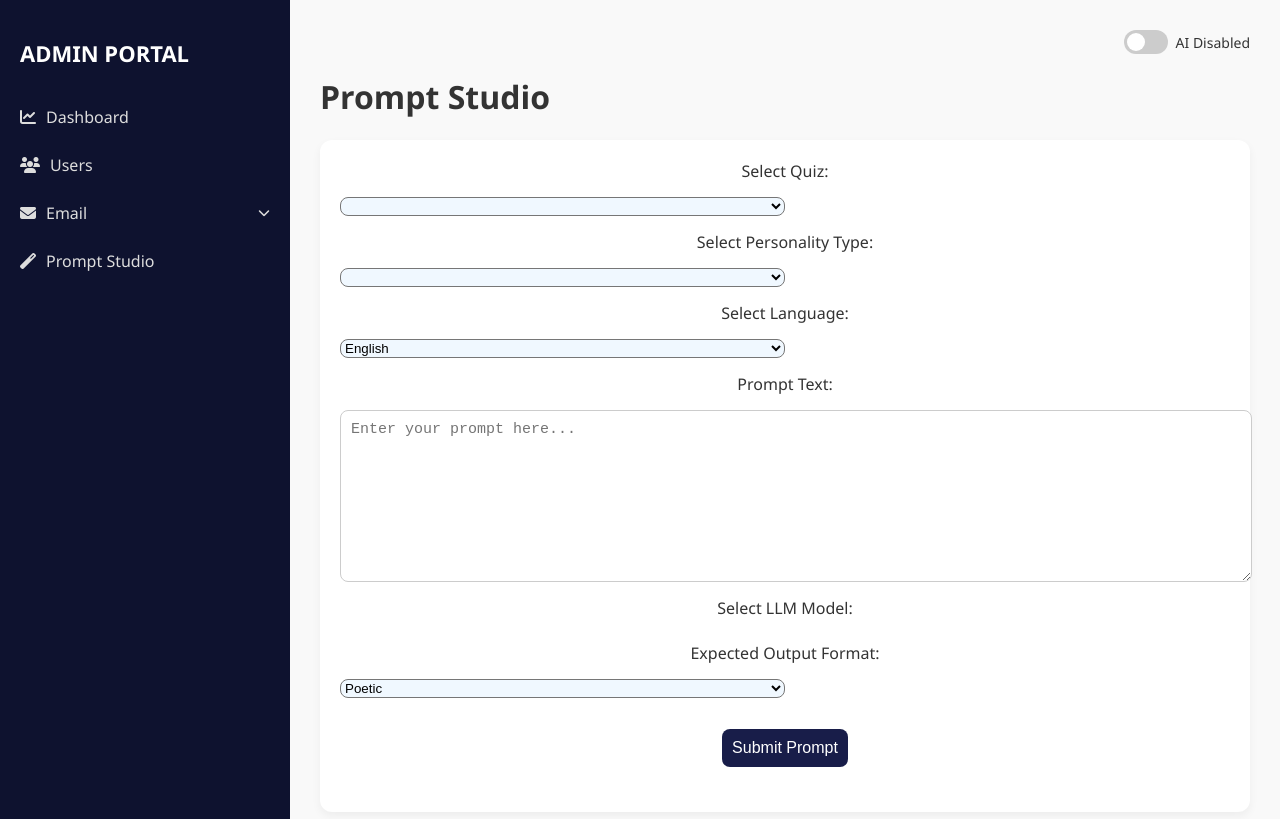
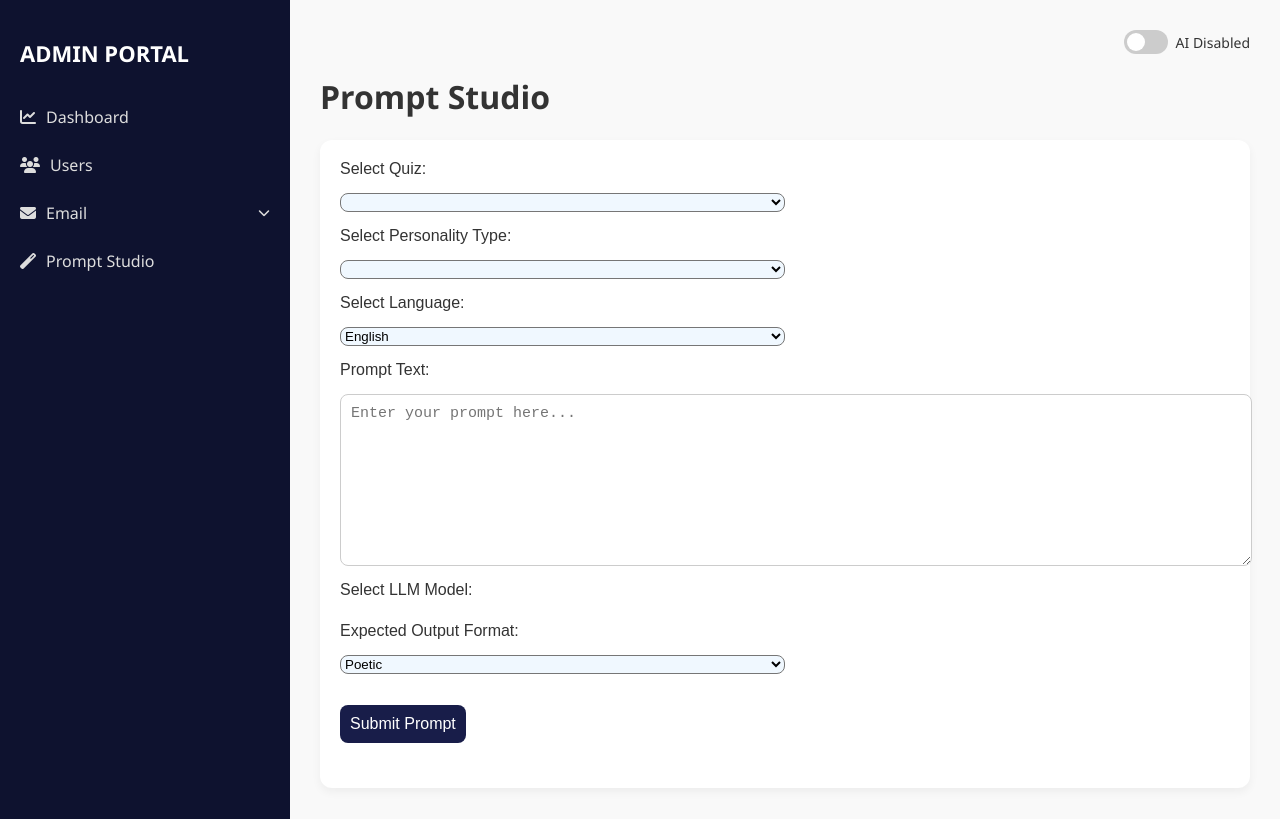
Before and after one commit to param-kasana/Admin_Dashboard, a Flask app: page /prompt-lab in a window 1280 px wide. Shown: the top 819 px of the page. Run offline with Flask 3, Linux system fonts and the light colour scheme; the visitor is signed in with stand-in values (Sample User, id 1); data that the repository does not hold is empty; some libraries are stand-ins or nearby versions.

Commit message:
Aligned labels to the left and updated font style in prompt_lab.html dropdown sections.

```diff
--- a/templates/prompt_lab.html
+++ b/templates/prompt_lab.html
@@ -13,41 +13,41 @@
 
 <link rel="stylesheet" href="{{ url_for('static', filename='prompt_lab/prompt_lab.css') }}">
 
-<div class="prompt-form" style="text-align: center;">
+<div class="prompt-form">
 
   <!-- Quiz Selector -->
-  <label for="quizSelect">Select Quiz:</label>
+  <label for="quizSelect" style="text-align: left; font-family: Arial, sans-serif;">Select Quiz:</label>
   <select id="quizSelect" style="width: 50%; background-color: #f0f8ff; border-radius: 8px;">
     <!-- Quizzes will be loaded from DB -->
   </select>
 
   <!-- Personality Type Selector -->
-  <label for="personalitySelect">Select Personality Type:</label>
+  <label for="personalitySelect" style="text-align: left; font-family: Arial, sans-serif;">Select Personality Type:</label>
   <select id="personalitySelect" style="width: 50%; background-color: #f0f8ff; border-radius: 8px;">
     <!-- Options will be dynamically loaded based on quiz -->
   </select>
 
   <!-- Language Selector -->
-  <label for="languageSelect">Select Language:</label>
+  <label for="languageSelect" style="text-align: left; font-family: Arial, sans-serif;">Select Language:</label>
   <select id="languageSelect" style="width: 50%; background-color: #f0f8ff; border-radius: 8px;">
     <option value="English">English</option>
     <option value="Chinese">Chinese</option>
   </select>
 
   <!-- Prompt input -->
-  <label for="promptInput">Prompt Text:</label>
+  <label for="promptInput" style="text-align: left; font-family: Arial, sans-serif;">Prompt Text:</label>
   <textarea id="promptInput" placeholder="Enter your prompt here..." required></textarea>
 
   <!-- LLM model selection -->
   <div class="model-selection">
-    <label>Select LLM Model:</label>
+    <label style="text-align: left; font-family: Arial, sans-serif;">Select LLM Model:</label>
     <div class="checkboxes" id="llmCheckboxes">
       <!-- LLM checkboxes will be populated via JS -->
     </div>
   </div>
 
   <!-- Expected Format Selector -->
-  <label for="formatSelect">Expected Output Format:</label>
+  <label for="formatSelect" style="text-align: left; font-family: Arial, sans-serif;">Expected Output Format:</label>
   <select id="formatSelect" style="width: 50%; background-color: #f0f8ff; border-radius: 8px;">
     <option value="poetry">Poetic</option>
     <option value="keywords">Keywords</option>
```
